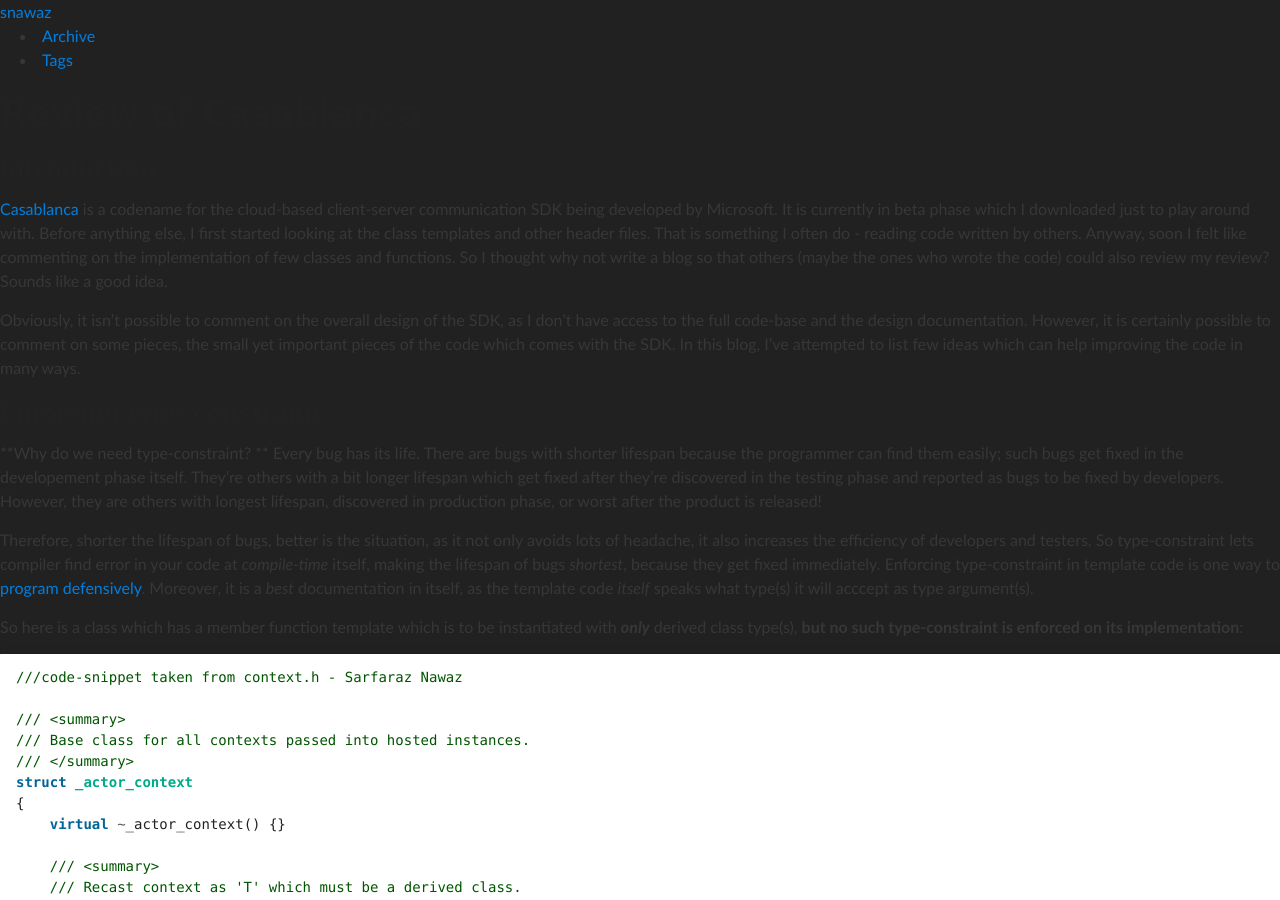
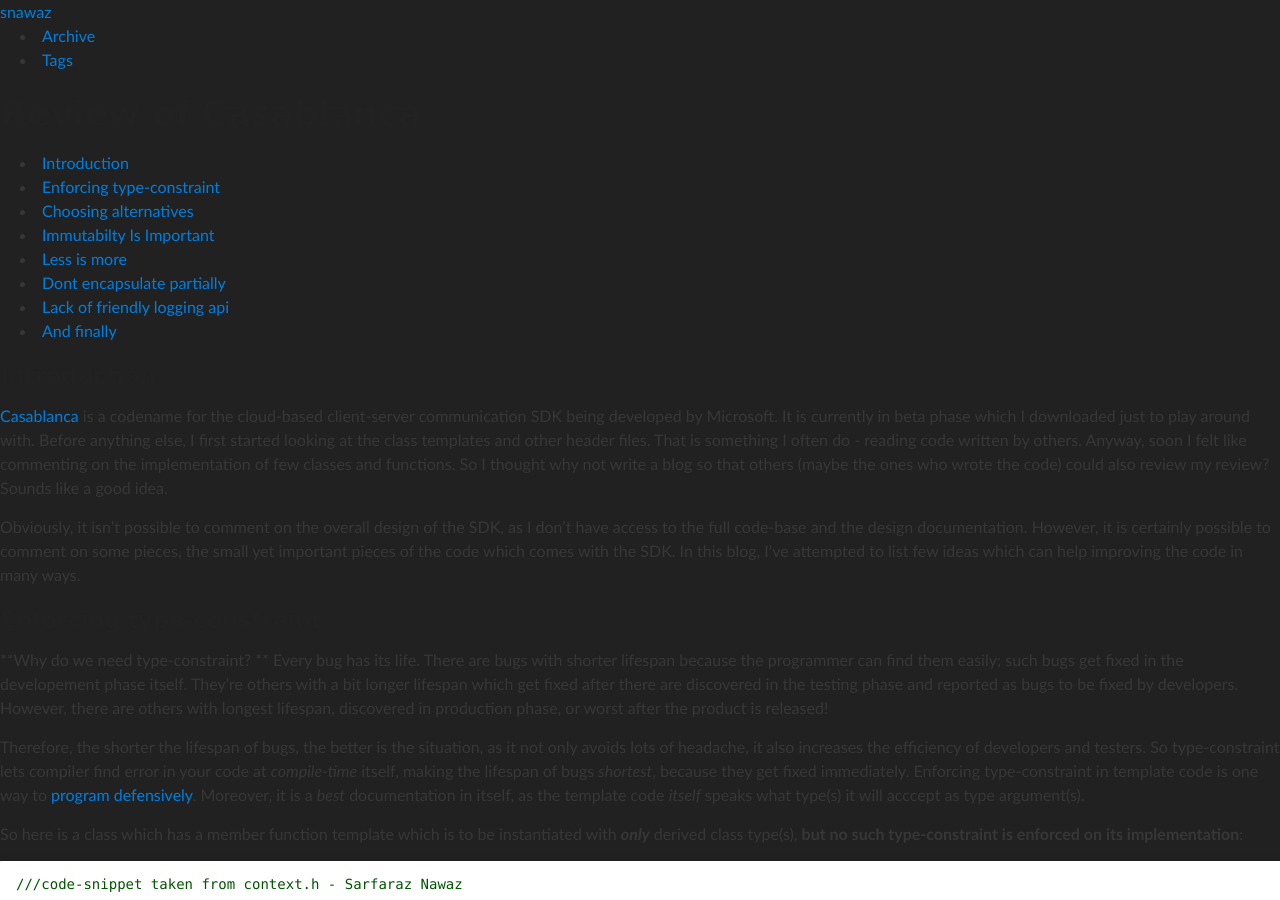
Before and after one commit to snawaz/snawaz.github.com, a Jekyll site: the page built from _posts/2012-09-02-review-of-casablanca.markdown, in a window 1280 px wide and 900 px high. Built offline with Jekyll 4.4.1, drawn with Linux system fonts in a browser that asks for light colours; comment, search, counter and statistics services are not loaded; some of the changed text lies outside the part shown.

Commit message:
added section-refs to the casablanca

```diff
--- a/_posts/2012-09-02-review-of-casablanca.markdown
+++ b/_posts/2012-09-02-review-of-casablanca.markdown
@@ -3,6 +3,15 @@ layout: post
 title: Review of Casablanca
 tags: [c++, template, microsoft, casablanca]
 ---
+
+- [Introduction](#introduction)
+- [Enforcing type-constraint](#enforcing_typeconstraint)
+- [Choosing alternatives](#choosing_alternatives)
+- [Immutabilty Is Important](#immutabilty_is_important_iii)
+- [Less is more](#less_is_more)
+- [Dont encapsulate partially](#dont_encapsulate_partially)
+- [Lack of friendly logging api](#lack_of_friendly_logging_api)
+- [And finally](#and_finally)
 
 [casa]:http://msdn.microsoft.com/en-us/devlabs/casablanca.aspx
 [where]:http://msdn.microsoft.com/en-us/library/d5x73970(v=vs.110).aspx
@@ -22,9 +31,9 @@ Obviously, it isn't possible to comment on the overall design of the SDK, as I d
 
 ###Enforcing type-constraint
 
-**Why do we need type-constraint? ** Every bug has its life. There are bugs with shorter lifespan because the programmer can find them easily; such bugs get fixed in the developement phase itself. They're others with a bit longer lifespan which get fixed after they're discovered in the testing phase and reported as bugs to be fixed by developers. However, they are others with longest lifespan, discovered in production phase, or worst after the product is released!
+**Why do we need type-constraint? ** Every bug has its life. There are bugs with shorter lifespan because the programmer can find them easily; such bugs get fixed in the developement phase itself. They're others with a bit longer lifespan which get fixed after there are discovered in the testing phase and reported as bugs to be fixed by developers. However, there are others with longest lifespan, discovered in production phase, or worst after the product is released!
 
-Therefore, shorter the lifespan of bugs, better is the situation, as it not only avoids lots of headache, it also increases the efficiency of developers and testers. So type-constraint lets compiler find error in your code at *compile-time* itself, making the lifespan of bugs *shortest*, because they get fixed immediately. Enforcing type-constraint in template code is one way to [program defensively][defensive-programming]. Moreover, it is a *best* documentation in itself, as the template code *itself* speaks what type(s) it will acccept as type argument(s).
+Therefore, the shorter the lifespan of bugs, the better is the situation, as it not only avoids lots of headache, it also increases the efficiency of developers and testers. So type-constraint lets compiler find error in your code at *compile-time* itself, making the lifespan of bugs *shortest*, because they get fixed immediately. Enforcing type-constraint in template code is one way to [program defensively][defensive-programming]. Moreover, it is a *best* documentation in itself, as the template code *itself* speaks what type(s) it will acccept as type argument(s).
 
 So here is a class which has a member function template which is to be instantiated with ***only*** derived class type(s), **but no such type-constraint is enforced on its implementation**:
 {% highlight cpp %}
```
Also changed, not shown: other parts of _posts/2012-09-02-review-of-casablanca.markdown (+2 -2 lines).
